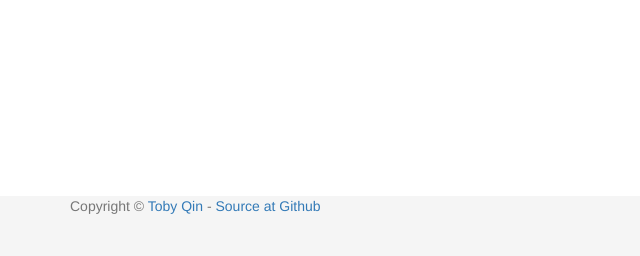
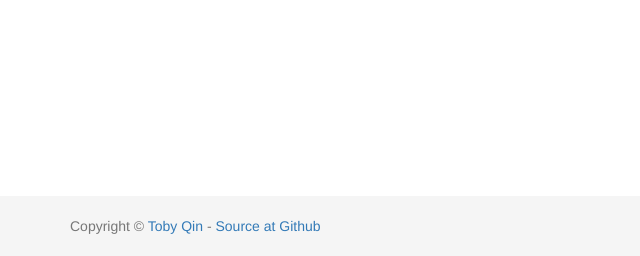
Before and after one commit to tobyqin/photodup, a Flask app: page / in a window 1280 px wide. Shown: the part 544-800 px from the top of the page, without its empty margins (0-640 px from the left). Run offline with Flask 2, Linux system fonts and the light colour scheme; data that the repository does not hold is empty; some libraries are stand-ins or nearby versions.

Commit message:
update css

```diff
--- a/web/static/style.css
+++ b/web/static/style.css
@@ -29,6 +29,10 @@ body {
     padding: 60px 15px 0;
 }
 
+.container .credit {
+    margin: 20px 0;
+}
+
 #footer > .container {
     padding-left: 15px;
     padding-right: 15px;
```
